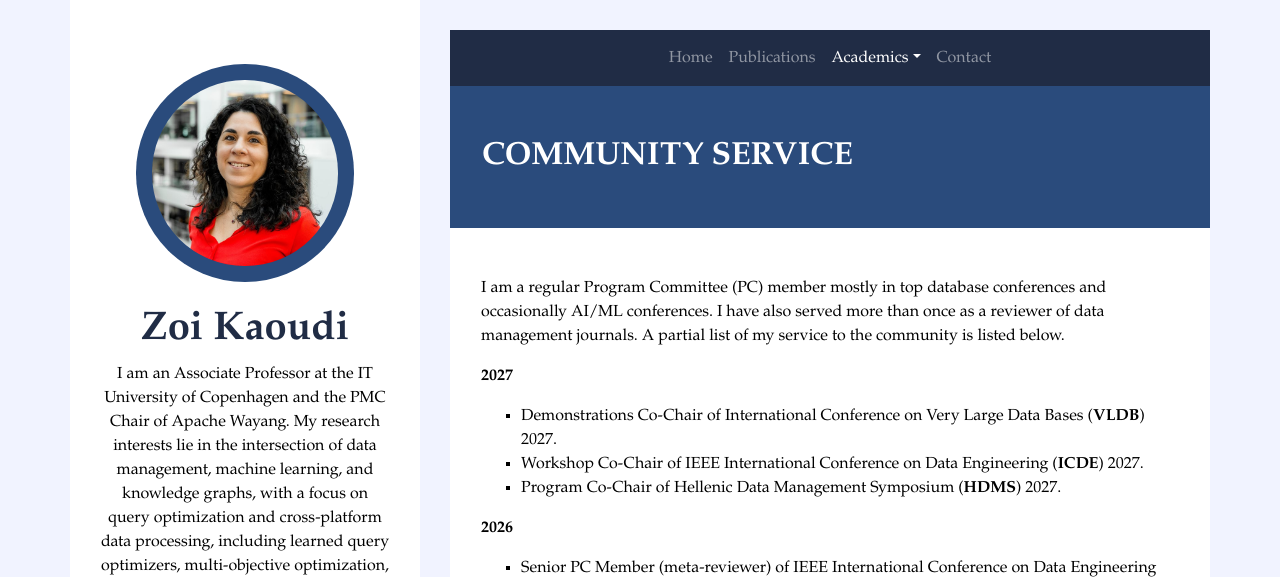
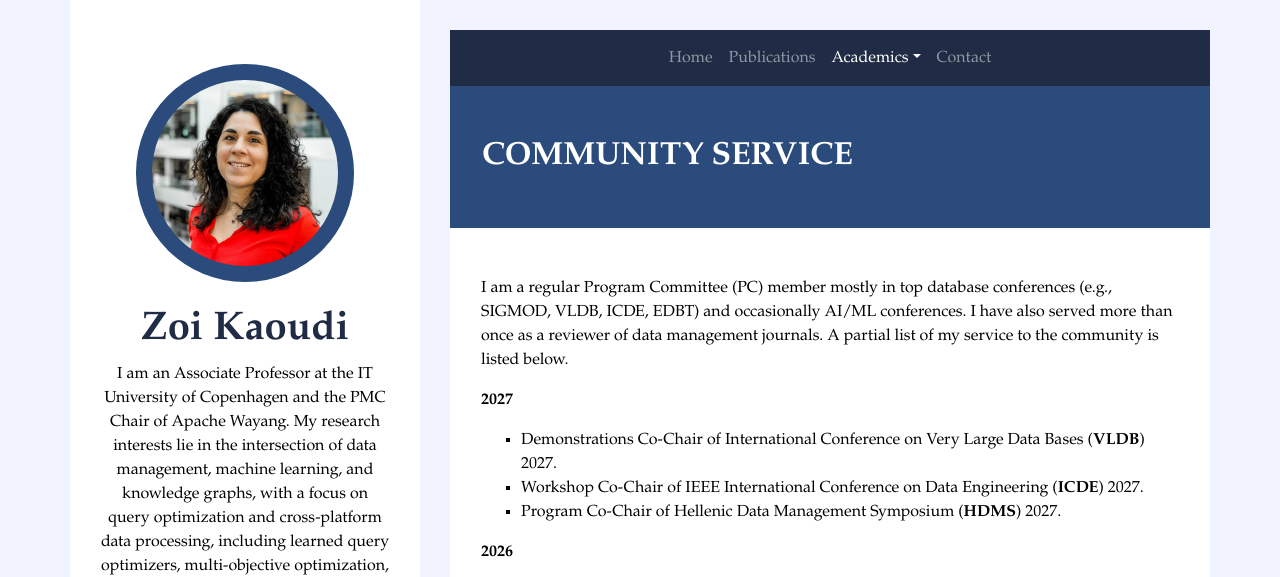
Before and after one commit to zkaoudi/zkaoudi.github.io, a plain HTML site: page service.html in a window 1280 px wide. Shown: the top 577 px of the page. Drawn offline with nearby package versions, Linux system fonts and the light colour scheme.

Commit message:
List example venues in service page intro
Co-Authored-By: Claude Opus 5.5 <noreply@anthropic.com>

```diff
--- a/service.html
+++ b/service.html
@@ -86,7 +86,7 @@
                 <div class="row px-3 pb-5">
                     <div class="col-md-12">
                         <p class="m-0">
-                            I am a regular Program Committee (PC) member mostly in top database conferences and occasionally AI/ML conferences. I have also served more than once as a reviewer of data management journals. A partial list of my service to the community is listed below.
+                            I am a regular Program Committee (PC) member mostly in top database conferences (e.g., SIGMOD, VLDB, ICDE, EDBT) and occasionally AI/ML conferences. I have also served more than once as a reviewer of data management journals. A partial list of my service to the community is listed below.
                             <p></p>
                             <tr>
                                 <td style="vertical-align: top; border-left-style: none; border-left-width: medium; border-right-style: none; border-right-width: medium; border-top-style: solid; border-top-width: 1px; border-bottom-style: none; border-bottom-width: medium" height="37" align="left">
```
